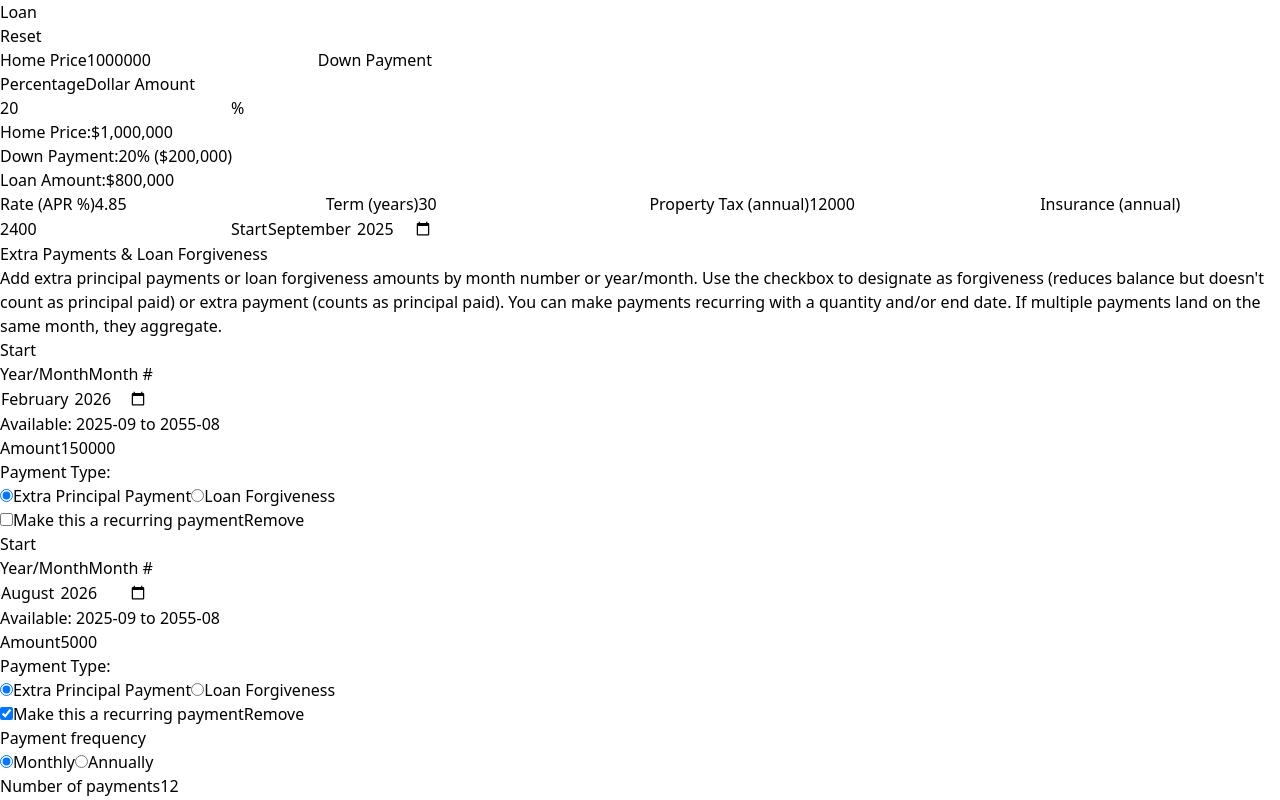
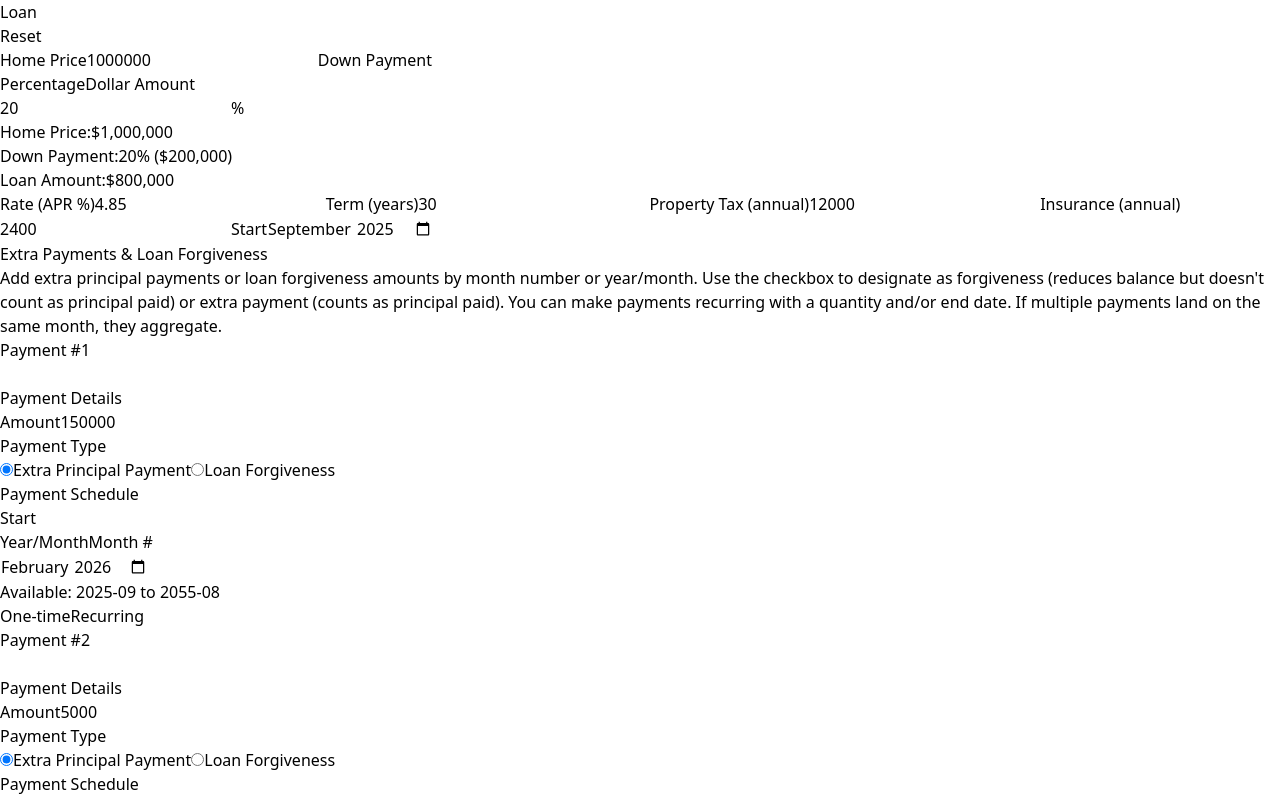
Before and after one commit to omrahman/flexible-mortgage-calculator, a React (Vite) app: page / in a window 1280 px wide. Shown: the top 800 px of the page. Built offline with nearby package versions, Linux system fonts and the light colour scheme.

Commit message:
Improve extra payments UX

```diff
--- a/src/components/ExtraPayments.tsx
+++ b/src/components/ExtraPayments.tsx
@@ -3,6 +3,7 @@ import { useInputField, useNumberField } from '../hooks';
 import { MonthInput } from './MonthInput';
 import { yearMonthToMonthNumber, monthNumberToYearMonth } from '../utils/calculations';
 import type { ExtraItem, RecurringFrequency, MonthInput as MonthInputType } from '../types';
+import { SegmentedControl } from './SegmentedControl';
 
 interface ExtraPaymentsProps {
   extras: ExtraItem[];
@@ -23,9 +24,10 @@ interface ExtraPaymentItemProps {
   startYM: string;
   onUpdateExtra: (id: string, fieldOrUpdates: keyof ExtraItem | Partial<ExtraItem>, value?: number | boolean | RecurringFrequency) => void;
   onRemoveExtra: (id: string) => void;
+  paymentIndex: number;
 }
 
-const ExtraPaymentItem: React.FC<ExtraPaymentItemProps> = ({ extra, termMonths, startYM, onUpdateExtra, onRemoveExtra }) => {
+const ExtraPaymentItem: React.FC<ExtraPaymentItemProps> = ({ extra, termMonths, startYM, onUpdateExtra, onRemoveExtra, paymentIndex }) => {
   // Initialize monthInput state - use existing or create default
   const [monthInput, setMonthInput] = useState<MonthInputType>(() =>
     extra.monthInput || {
@@ -75,20 +77,28 @@ const ExtraPaymentItem: React.FC<ExtraPaymentItemProps> = ({ extra, termMonths,
   });
 
   return (
-    <div className="border rounded-xl p-3 sm:p-4 space-y-3">
-       <div className="grid grid-cols-1 sm:grid-cols-[repeat(auto-fit,minmax(180px,1fr))] gap-3">
-         <div className="min-w-0">
-           <span className="text-xs text-gray-500 block mb-2">Start</span>
-           <MonthInput
-             monthInput={monthInput}
-             setMonthInput={handleMonthInputChange}
-             startYM={startYM}
-             termMonths={termMonths}
-           />
+    <div className="rounded-xl border border-gray-200 p-4 space-y-3 bg-gray-50/50">
+      <div className="flex justify-between items-center">
+        <h3 className="font-semibold text-gray-800">Payment #{paymentIndex}</h3>
+        <button
+          className="text-red-500 bg-red-100 hover:bg-red-200 rounded-full p-1.5 -mr-1.5 -mt-1.5"
+          onClick={() => onRemoveExtra(extra.id)}
+          aria-label="Remove payment"
+        >
+          <svg xmlns="http://www.w3.org/2000/svg" className="h-5 w-5" viewBox="0 0 20 20" fill="currentColor">
+            <path fillRule="evenodd" d="M4.293 4.293a1 1 0 011.414 0L10 8.586l4.293-4.293a1 1 0 111.414 1.414L11.414 10l4.293 4.293a1 1 0 01-1.414 1.414L10 11.414l-4.293 4.293a1 1 0 01-1.414-1.414L8.586 10 4.293 5.707a1 1 0 010-1.414z" clipRule="evenodd" />
+          </svg>
+        </button>
       </div>
-         <div className="min-w-0">
-           <span className="text-xs text-gray-500 block mb-2">Amount</span>
+      <div className="space-y-4 pt-2">
+        {/* Payment Details */}
+        <fieldset className="space-y-3">
+          <legend className="text-sm font-medium text-gray-600">Payment Details</legend>
+          <div className="grid grid-cols-1 md:grid-cols-2 gap-3">
+            <div>
+              <label htmlFor={`amount-${extra.id}`} className="text-xs text-gray-500 block mb-2">Amount</label>
               <input
+                id={`amount-${extra.id}`}
                 className="w-full rounded-xl border p-2 text-sm sm:text-base"
                 type="tel"
                 inputMode="numeric"
@@ -101,52 +111,59 @@ const ExtraPaymentItem: React.FC<ExtraPaymentItemProps> = ({ extra, termMonths,
                 onBlur={amountField.onBlur}
               />
             </div>
-       </div>
-
-      {/* Payment Type */}
-      <div className="space-y-3">
             <div className="space-y-2">
-          <span className="text-sm font-medium text-gray-700">Payment Type:</span>
-          <div className="flex gap-4">
-            <label className="flex items-center gap-2">
+              <label className="text-xs text-gray-500 block mb-2">Payment Type</label>
+              <div className="flex flex-col space-y-2">
+                <label className="flex items-center space-x-2 text-sm">
                   <input
                     type="radio"
-                name={`payment-type-${extra.id}`}
+                    name={`type-${extra.id}`}
+                    value="payment"
                     checked={!extra.isForgiveness}
-                onChange={() => {
-                  onUpdateExtra(extra.id, 'isForgiveness', false);
-                }}
+                    onChange={() => onUpdateExtra(extra.id, 'isForgiveness', false)}
+                    className="h-4 w-4 text-black border-gray-300 focus:ring-black"
                   />
-              <span className="text-sm">Extra Principal Payment</span>
+                  <span>Extra Principal Payment</span>
                 </label>
-            <label className="flex items-center gap-2">
+                <label className="flex items-center space-x-2 text-sm">
                   <input
                     type="radio"
-                name={`payment-type-${extra.id}`}
-                checked={Boolean(extra.isForgiveness)}
-                onChange={() => {
-                  onUpdateExtra(extra.id, 'isForgiveness', true);
-                }}
+                    name={`type-${extra.id}`}
+                    value="forgiveness"
+                    checked={!!extra.isForgiveness}
+                    onChange={() => onUpdateExtra(extra.id, 'isForgiveness', true)}
+                    className="h-4 w-4 text-black border-gray-300 focus:ring-black"
                   />
-              <span className="text-sm">Loan Forgiveness</span>
+                  <span>Loan Forgiveness</span>
                 </label>
               </div>
             </div>
           </div>
+        </fieldset>
 
-      {/* Recurring Payment Options */}
-      <div className="space-y-3">
-        <div className="flex items-center justify-between">
-          <label className="flex items-center gap-2">
-            <input
-              type="checkbox"
-              checked={Boolean(extra.isRecurring)}
-              onChange={(ev) => {
-                const isChecked = ev.target.checked;
-                if (isChecked) {
+        {/* Payment Schedule */}
+        <fieldset className="space-y-3">
+          <legend className="text-sm font-medium text-gray-600">Payment Schedule</legend>
+          <div>
+            <span className="text-xs text-gray-500 block mb-2">Start</span>
+            <MonthInput
+              monthInput={monthInput}
+              setMonthInput={handleMonthInputChange}
+              startYM={startYM}
+              termMonths={termMonths}
+            />
+          </div>
+          <SegmentedControl
+            options={[
+              { value: 'one-time', label: 'One-time' },
+              { value: 'recurring', label: 'Recurring' },
+            ]}
+            value={extra.isRecurring ? 'recurring' : 'one-time'}
+            onChange={(value) => {
+              const isRecurring = value === 'recurring';
+              if (isRecurring) {
                 onUpdateExtra(extra.id, 'isRecurring', true);
               } else {
-                  // Reset all recurring fields when unchecked in a single update
                 onUpdateExtra(extra.id, {
                   isRecurring: false,
                   recurringQuantity: 1,
@@ -155,64 +172,44 @@ const ExtraPaymentItem: React.FC<ExtraPaymentItemProps> = ({ extra, termMonths,
               }
             }}
           />
-            <span className="text-sm font-medium">Make this a recurring payment</span>
-          </label>
-          <button
-            className="rounded-xl bg-red-600 text-white px-3 py-2 text-xs sm:text-sm hover:bg-red-700 whitespace-nowrap transition-colors"
-            onClick={() => onRemoveExtra(extra.id)}
-          >
-            Remove
-          </button>
-        </div>
-
-        {Boolean(extra.isRecurring) && (
-          <div className="space-y-4">
-            {/* Frequency Selection and Number of Payments */}
-            <div className="space-y-4">
+          {extra.isRecurring && (
+            <div className="grid grid-cols-1 sm:grid-cols-2 gap-4 pt-2">
               <div>
-                <span className="text-xs text-gray-500 block mb-2">Payment frequency</span>
-                <div className="flex gap-4">
-                  <label className="flex items-center gap-2">
+                <label className="text-xs text-gray-500 block mb-2">Payment frequency</label>
+                <div className="flex space-x-4">
+                  <label className="flex items-center space-x-2 text-sm">
                     <input
                       type="radio"
                       name={`frequency-${extra.id}`}
                       value="monthly"
-                      checked={(extra.recurringFrequency || 'monthly') === 'monthly'}
-                      onChange={(ev) => {
-                        onUpdateExtra(extra.id, 'recurringFrequency', ev.target.value as RecurringFrequency);
-                      }}
+                      checked={extra.recurringFrequency === 'monthly'}
+                      onChange={() => onUpdateExtra(extra.id, 'recurringFrequency', 'monthly')}
+                      className="h-4 w-4 text-black border-gray-300 focus:ring-black"
                     />
-                    <span className="text-sm">Monthly</span>
+                    <span>Monthly</span>
                   </label>
-                  <label className="flex items-center gap-2">
+                  <label className="flex items-center space-x-2 text-sm">
                     <input
                       type="radio"
                       name={`frequency-${extra.id}`}
                       value="annually"
                       checked={extra.recurringFrequency === 'annually'}
-                      onChange={(ev) => {
-                        onUpdateExtra(extra.id, 'recurringFrequency', ev.target.value as RecurringFrequency);
-                      }}
+                      onChange={() => onUpdateExtra(extra.id, 'recurringFrequency', 'annually')}
+                      className="h-4 w-4 text-black border-gray-300 focus:ring-black"
                     />
-                    <span className="text-sm">Annually</span>
+                    <span>Annually</span>
                   </label>
                 </div>
               </div>
-
               <div>
-                <span className="text-xs text-gray-500 block mb-2">
-                  Number of payments
-                  {extra.recurringFrequency === 'annually' && (
-                    <span className="text-gray-400 ml-1">(years)</span>
-                  )}
-                </span>
+                <label htmlFor={`quantity-${extra.id}`} className="text-xs text-gray-500 block mb-2">Number of payments</label>
                 <input
-                  className="w-full rounded-xl border p-2"
+                  id={`quantity-${extra.id}`}
+                  className="w-full rounded-xl border p-2 text-sm sm:text-base"
                   type="tel"
                   inputMode="numeric"
                   pattern="[0-9]*"
                   min={1}
-                  max={extra.recurringFrequency === 'annually' ? Math.ceil(termMonths / 12) : termMonths}
                   step="1"
                   value={quantityField.value}
                   onChange={(e) => quantityField.onChange(e.target.value)}
@@ -221,8 +218,8 @@ const ExtraPaymentItem: React.FC<ExtraPaymentItemProps> = ({ extra, termMonths,
                 />
               </div>
             </div>
-          </div>
           )}
+        </fieldset>
       </div>
     </div>
   );
@@ -256,7 +253,7 @@ export const ExtraPayments: React.FC<ExtraPaymentsProps> = ({
         Add extra principal payments or loan forgiveness amounts by month number or year/month. Use the checkbox to designate as forgiveness (reduces balance but doesn't count as principal paid) or extra payment (counts as principal paid). You can make payments recurring with a quantity and/or end date. If multiple payments land on the same month, they aggregate.
       </p>
       <div className="space-y-4">
-        {extras.map((extra) => (
+        {extras.map((extra, index) => (
           <ExtraPaymentItem
             key={extra.id}
             extra={extra}
@@ -264,6 +261,7 @@ export const ExtraPayments: React.FC<ExtraPaymentsProps> = ({
             startYM={startYM}
             onUpdateExtra={onUpdateExtra}
             onRemoveExtra={onRemoveExtra}
+            paymentIndex={index + 1}
           />
         ))}
         <div>
```
Lines whose indentation alone changed are shown as unchanged.
